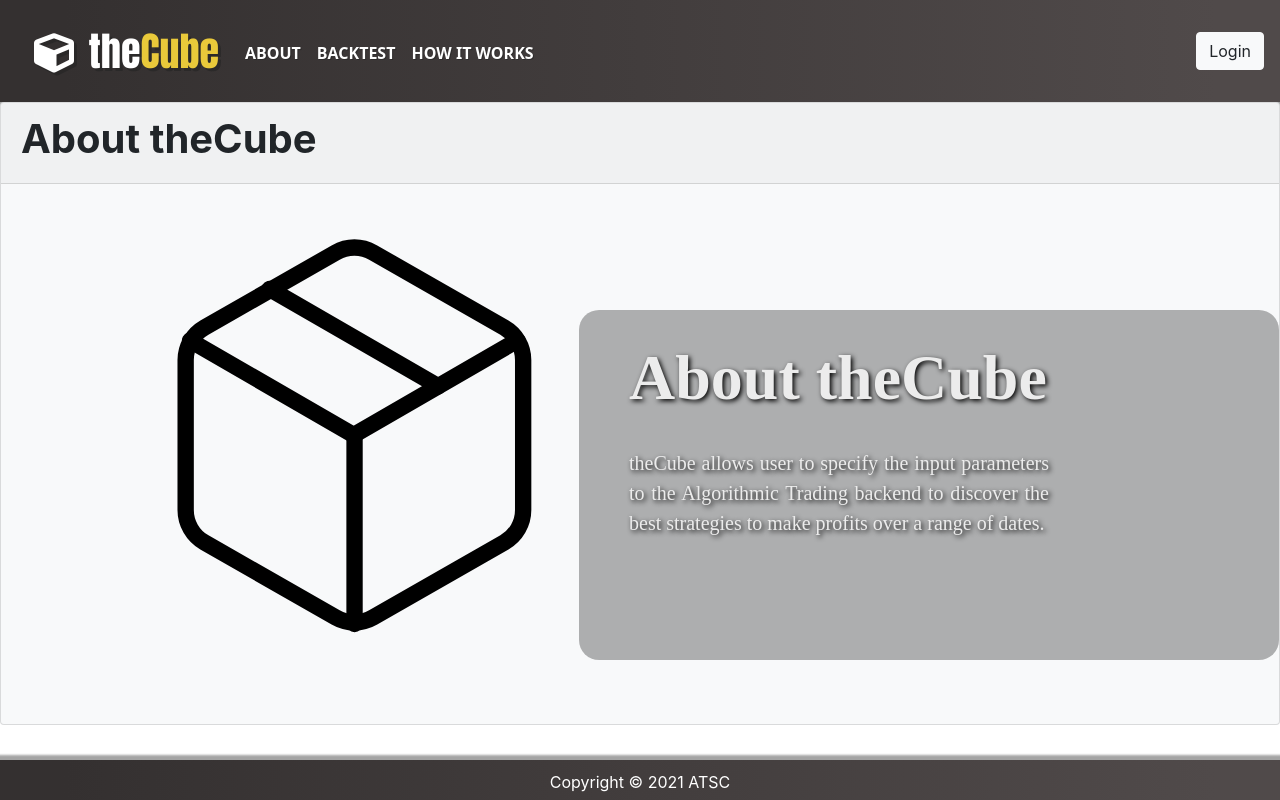
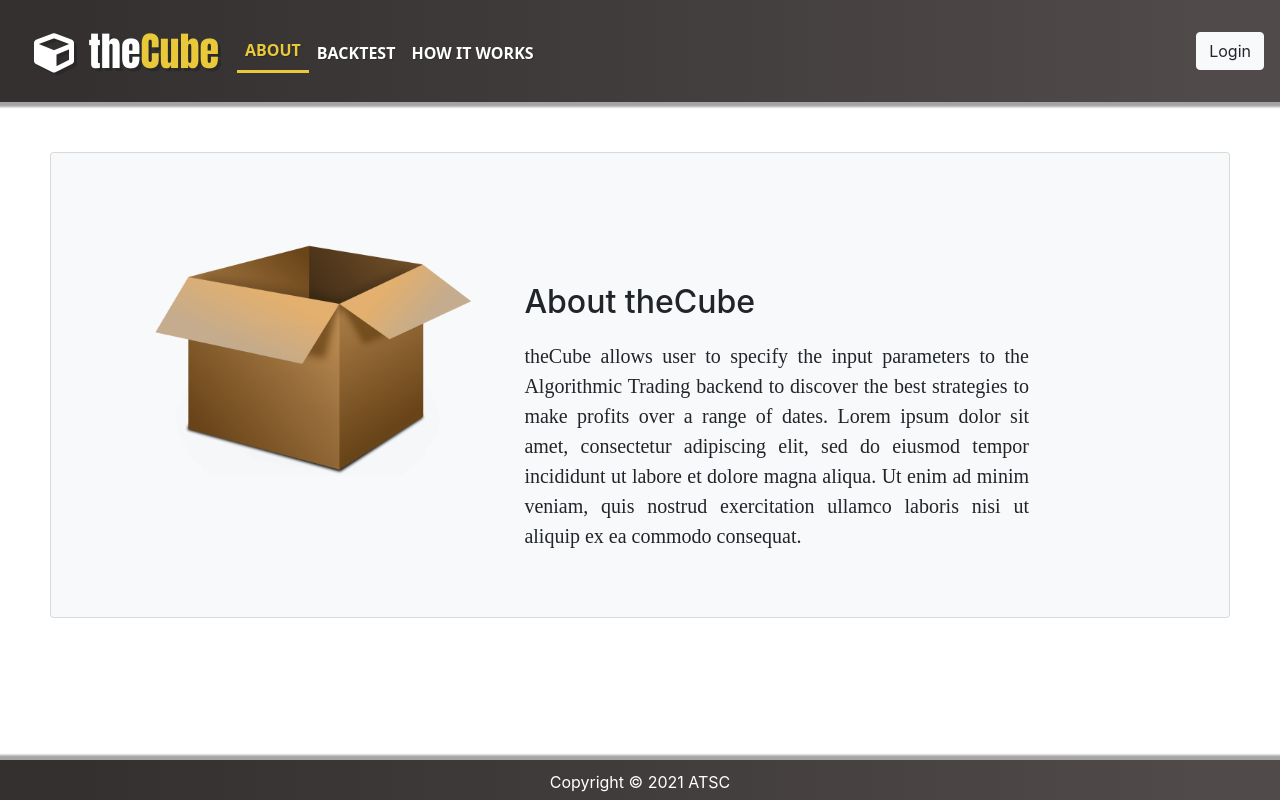
Before and after one commit to nplee01/FSCSW01, a Django app: page /about in a window 1280 px wide. Run offline with Django 3.2, Linux system fonts and the light colour scheme.

Commit message:
added higlight nav item on current page, refined static pages, added test page in nav when authenticated

```diff
--- a/runtest/templates/runtest/about.html
+++ b/runtest/templates/runtest/about.html
@@ -3,17 +3,18 @@
 {% block content %}
 
 <div class="card bg-light">
-    <div class="card-header">
+    <!-- <div class="card-header">
         <h1><strong style>About theCube</strong></h1>
-    </div>
+    </div> -->
     <div class="ab-card-body">
-        <img src="static/img/package.svg" alt="About">
-		<div class="desc">
+        <img src="static/img/box.png" id="box-img" alt="About">
+		<div class="about-text">
             <h2>About theCube</h2>
-            <br>
-			<p class="card-text" style="padding-right: 30%;">
-                theCube allows user to specify the input parameters to the Algorithmic Trading backend to discover the best strategies to make profits over a range of dates.
-			</p>
+			<p>theCube allows user to specify the input parameters to the Algorithmic Trading
+                backend to discover the best strategies to make profits over a range of dates.
+                Lorem ipsum dolor sit amet, consectetur adipiscing elit, sed do eiusmod tempor
+                incididunt ut labore et dolore magna aliqua. Ut enim ad minim veniam, quis
+                nostrud exercitation ullamco laboris nisi ut aliquip ex ea commodo consequat.</p>
 		</div>
     </div>
 </div>
--- a/runtest/templates/runtest/backtest.html
+++ b/runtest/templates/runtest/backtest.html
@@ -134,10 +134,11 @@
 
 {% block content %}
 
+<div class="backtest-container">
     <div class="bg-light">
         <form method='post'>
-        <h2 class="form-text" style="line-height: 2rem;">
-            Overview</h2>
+            <!-- <h2 class="form-text" style="line-height: 2rem;">
+                Overview</h2> -->
             {% csrf_token %}
             <div id="section_1" class="border">
                 <h3 class="form-text">Step 1 - Range</h3>
@@ -229,5 +230,6 @@
             </div>
         </form>
     </div>
+</div>
 
 {% endblock %}
--- a/static/css/styles.css
+++ b/static/css/styles.css
@@ -27,6 +27,19 @@ nav > ul > li > a {
   font-weight: 600;
   text-shadow: 1px 1px #252525a6;
   color: white;
+}
+
+nav > ul > li > .on {
+  color: rgb(233, 201, 58);
+  border-bottom: solid 3px rgb(233, 201, 58);
+  margin-top: 22px;
+}
+
+nav ul:hover li a {
+  margin-top: 25px;
+  color: white;
+  transition: 0.3s;
+  border-bottom: 0px;
 }
 
 nav > ul > li > a:hover {
@@ -80,10 +93,7 @@ footer {
   margin: 0px 50px;
 }
 
-.tab h2 {
-  font-family: "Times New Roman", Times, serif;
-  font-weight: bold;
-  font-size: 2rem;
+.tab h3 {
   margin: 10px;
 }
 
@@ -198,12 +208,33 @@ footer {
 /* About */
 .ab-card-body {
   display: flex;
-  margin-top: 2%;
-  margin-left: 10%;
-  margin-bottom: 5%;
+  justify-content: center;
+  margin: 50px;
 }
 
-.ab-card-body img {
-  width: 40%;
-  height: auto;
+#box-img {
+  margin: -50px 0px 50px 50px;
+  height: 30%;
+  width: 30%;
 }
+
+.about-text {
+  padding: 80px 150px 0px 50px;
+}
+
+.about-text p {
+  margin-top: 20px;
+  font-family: "Raleway";
+  font-size: 20px;
+  text-align: justify;
+}
+
+/* backtest */
+
+.bg-light {
+  margin: 50px 50px 80px 50px;
+}
+
+.border {
+  padding: 50px;
+}
```
Also changed, not shown: runtest/templates/runtest/howitworks.html (+3 -6 lines), templates/base/base_site.html (+20 -12 lines), static/img/box.png. Lines whose indentation alone changed are shown as unchanged.
